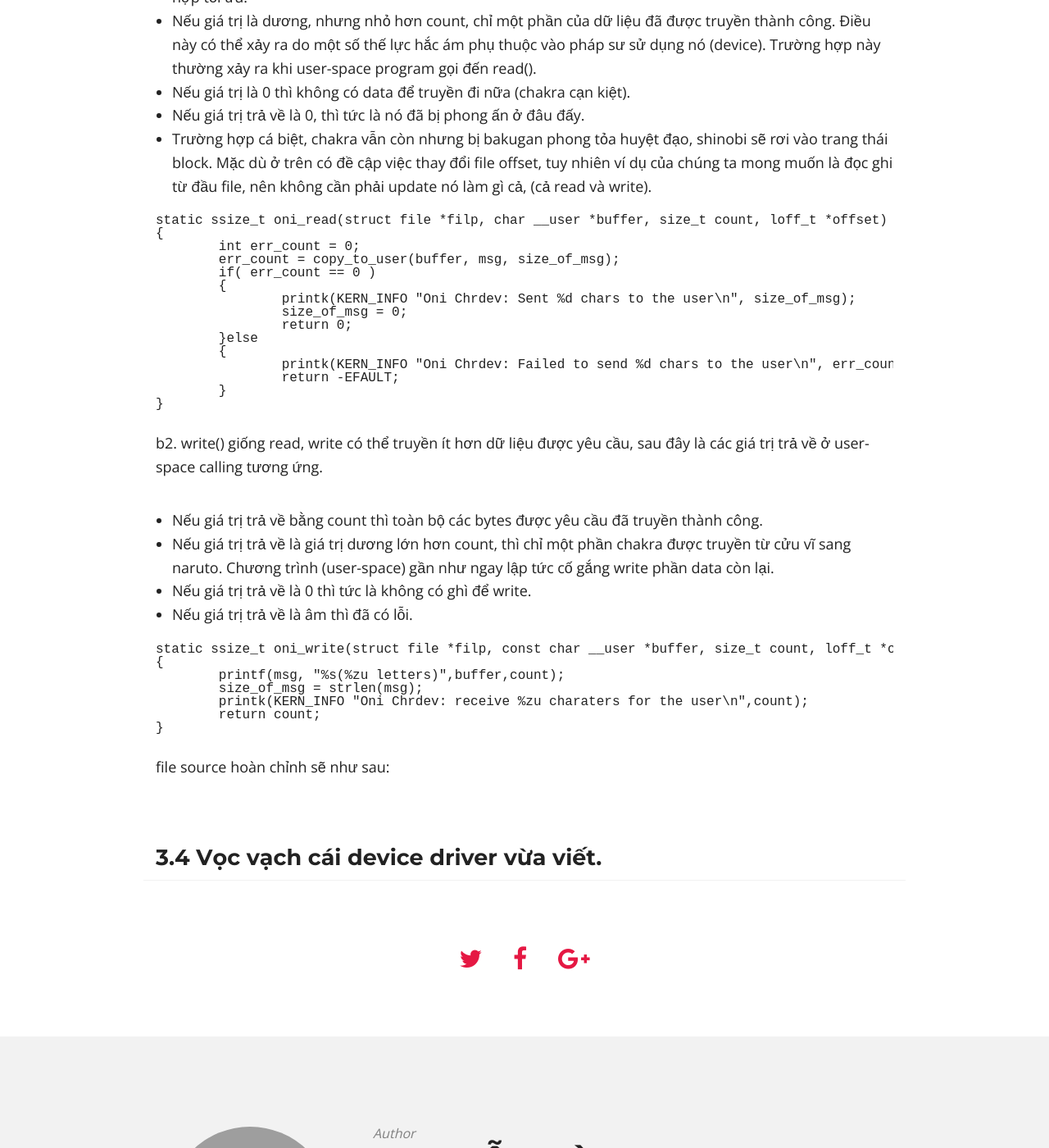
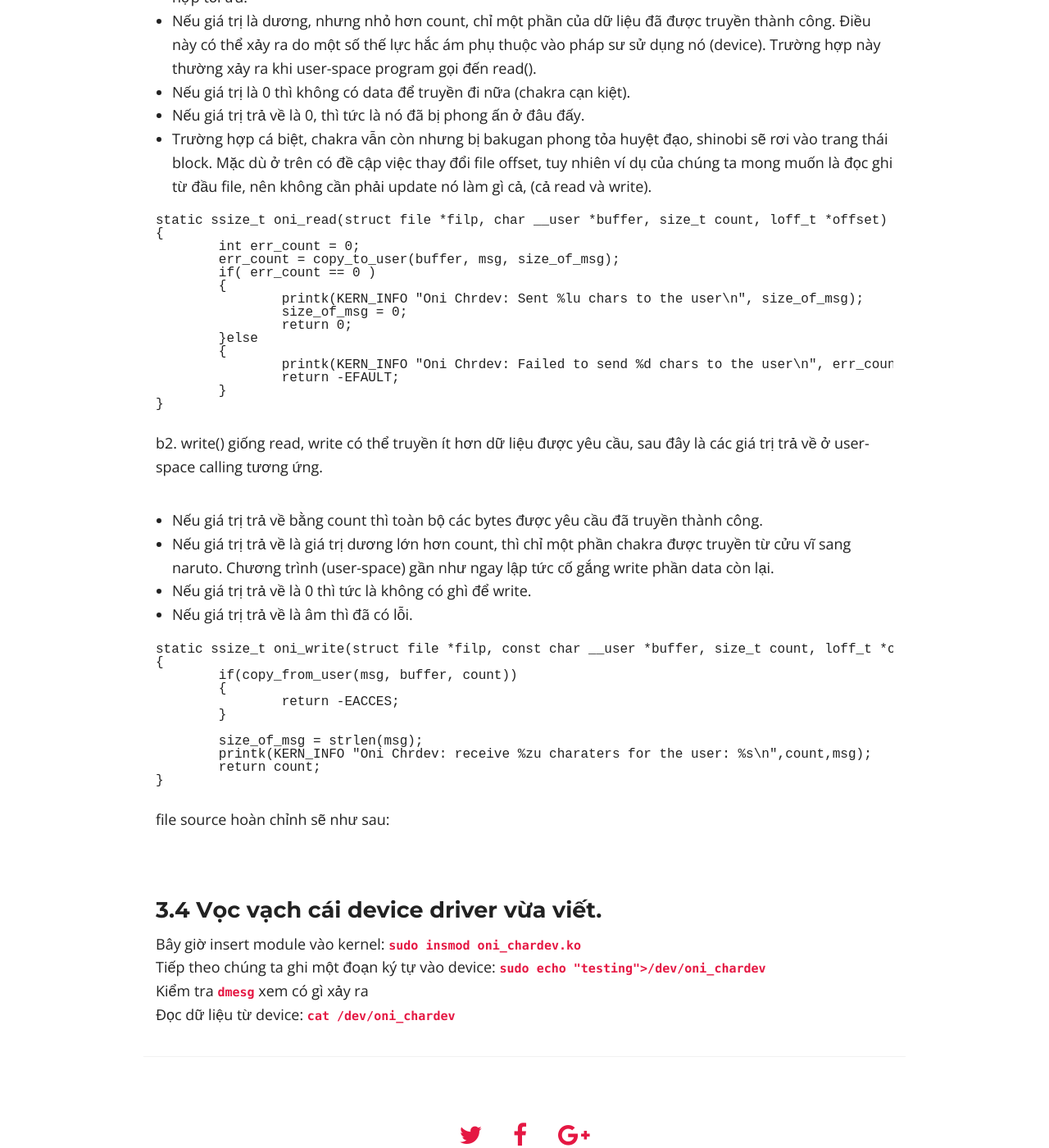
Before and after one commit to ita93/ita93.github.io, a Jekyll site: the page built from _posts/2017-12-18-character-device.md, in a window 1280 px wide and 1400 px high, scrolled down 11176 px. Shown: the whole window at 82% size. Built offline with Jekyll 4.4.1, drawn with Linux system fonts in a browser that asks for light colours; nearby versions of some CDN libraries; comment, search, counter and statistics services are not loaded; some of the changed text lies outside the part shown.

Commit message:
Update chapter 1

```diff
--- a/_posts/2017-12-18-character-device.md
+++ b/_posts/2017-12-18-character-device.md
@@ -378,7 +378,7 @@ Các device trong kernel được chia thành nhiều class. Các device trong c
 oni_device = device_create(oni_class, NULL, oni_device_number, NULL, DEV_NAME);
 if (IS_ERR(oni_device))
 {
-	class_destroy(oni_class)
+	class_destroy(oni_class);
 	cdev_del(&oni_cdev);
 	unregister_chrdev_region(oni_device_number, MINOR_COUNT);
 	printk(KERN_WARNING "Cannot create device file");
@@ -397,7 +397,7 @@ Vì hàm exit hiện tại không có nhiều việc để làm nên sẽ nói l
 void __exit oni_exit(void)
 {
 	device_destroy(oni_class, oni_device_number);
-	class_destroy(oni_class)
+	class_destroy(oni_class);
 	cdev_del(&oni_cdev);
 	unregister_chrdev_region(oni_device_number, MINOR_COUNT);
 }
@@ -452,7 +452,7 @@ static ssize_t oni_read(struct file *filp, char __user *buffer, size_t count, lo
 	err_count = copy_to_user(buffer, msg, size_of_msg);
 	if( err_count == 0 )
 	{
-		printk(KERN_INFO "Oni Chrdev: Sent %d chars to the user\n", size_of_msg);
+		printk(KERN_INFO "Oni Chrdev: Sent %lu chars to the user\n", size_of_msg);
 		size_of_msg = 0;
 		return 0;
 	}else
@@ -471,9 +471,13 @@ giống read, write có thể truyền ít hơn dữ liệu được yêu cầu,
 <pre>
 static ssize_t oni_write(struct file *filp, const char __user *buffer, size_t count, loff_t *offset)
 {
-	printf(msg, "%s(%zu letters)",buffer,count);
+	if(copy_from_user(msg, buffer, count))
+	{
+		return -EACCES;
+	}
+
 	size_of_msg = strlen(msg);
-	printk(KERN_INFO "Oni Chrdev: receive %zu charaters for the user\n",count);
+	printk(KERN_INFO "Oni Chrdev: receive %zu charaters for the user: %s\n",count,msg);
 	return count;
 }
 </pre>
@@ -484,3 +488,7 @@ file source hoàn chỉnh sẽ như sau:
 </pre>
 
 ### 3.4 Vọc vạch cái device driver vừa viết.
+Bây giờ insert module vào kernel: <code>sudo insmod oni_chardev.ko</code><br/>
+Tiếp theo chúng ta ghi một đoạn ký tự vào device: <code>sudo echo "testing">/dev/oni_chardev</code><br/>
+Kiểm tra <code>dmesg</code> xem có gì xảy ra<br/>
+Đọc dữ liệu từ device: <code>cat /dev/oni_chardev</code>
```
Also changed, not shown: other parts of _posts/2017-12-18-character-device.md (+1 -1 lines).
